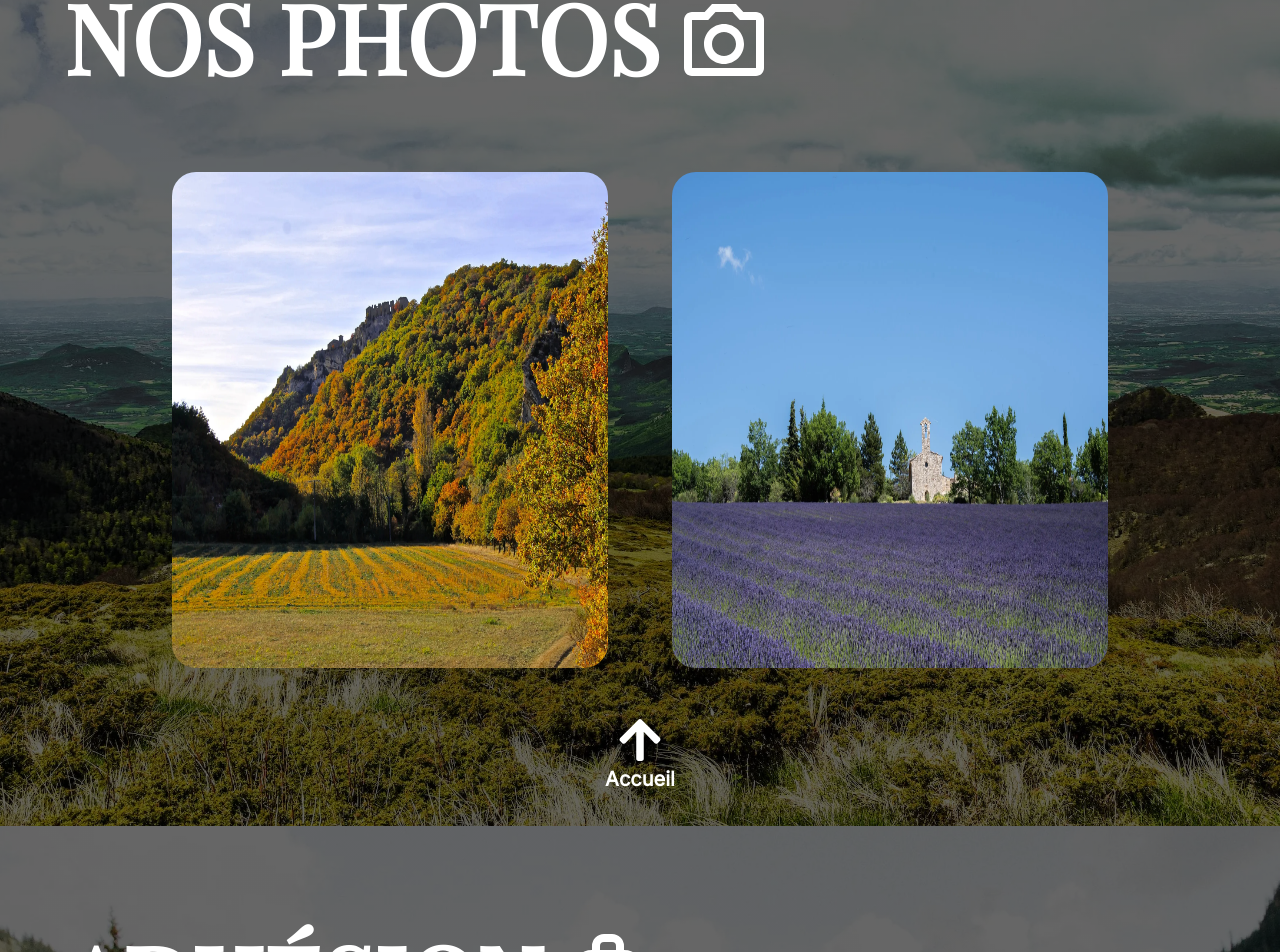
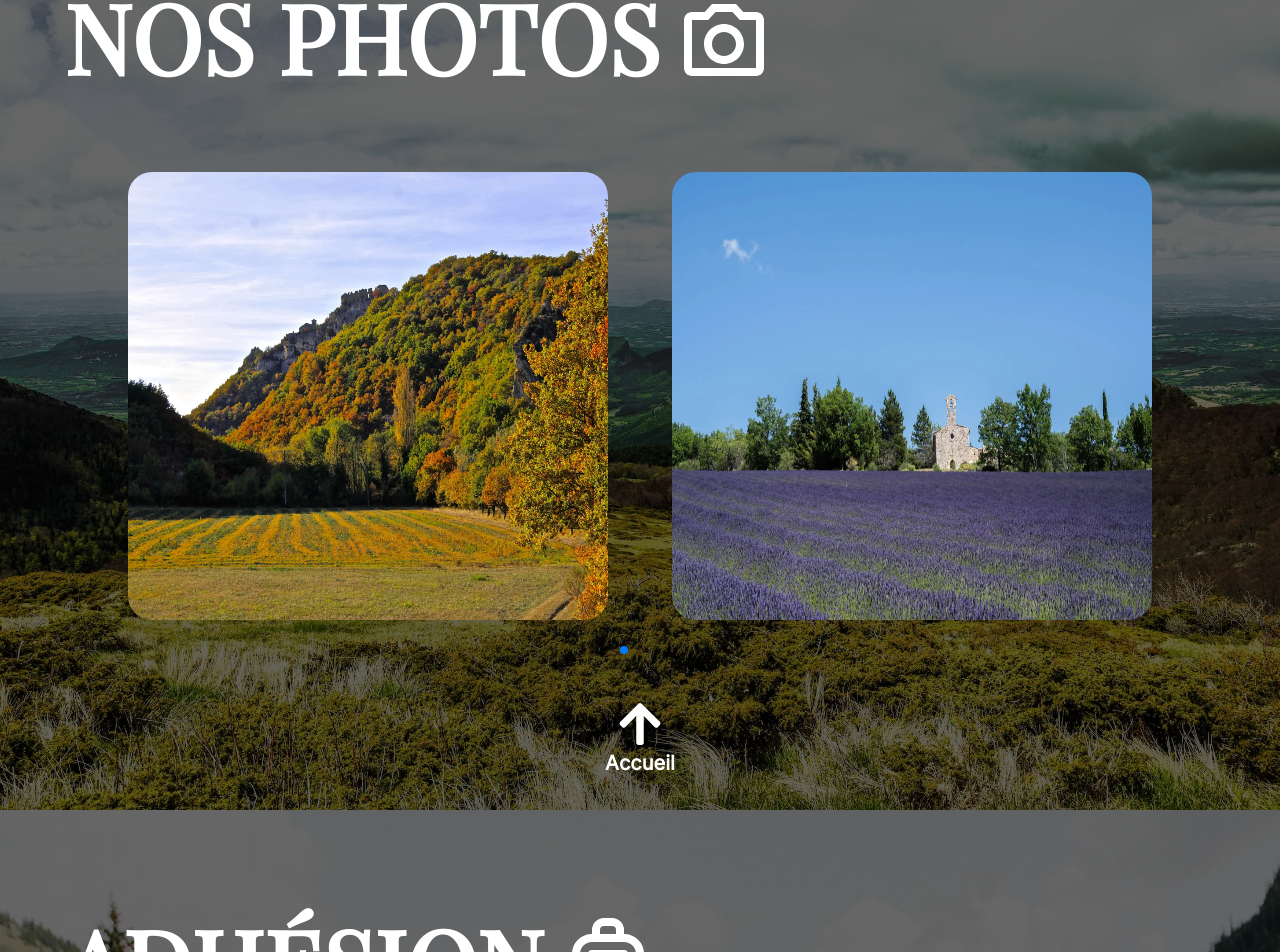
Before and after one commit to SebastienLaurentt/Galopins, a Vue app: page / in a window 1280 px wide. Shown: the part 3417-4369 px from the top of the page. Built offline with nearby package versions, Linux system fonts and the light colour scheme.

Commit message:
add pagination swiper

```diff
--- a/package.json
+++ b/package.json
@@ -14,7 +14,7 @@
     "react-dom": "^18.2.0",
     "react-icons": "^4.11.0",
     "react-scroll": "^1.8.9",
-    "swiper": "^10.2.0",
+    "swiper": "^10.3.0",
     "vue": "^3.2.36"
   },
   "devDependencies": {
--- a/src/components/Card.tsx
+++ b/src/components/Card.tsx
@@ -8,11 +8,11 @@ interface CardProps {
 
 function Card({ mainImage, onZoomClick }: CardProps) {
   return (
-    <div className="">
+    <div className="mb-8">
       <img
         src={mainImage}
         alt=""
-        className="rounded-3xl transition-all duration-400 hover:md:scale-[1.04] h-[12rem] md:h-[24rem] xl:h-[31rem] mx-auto cursor-pointer"
+        className="rounded-3xl transition-all duration-400 hover:md:scale-[1.04] h-[12rem] md:h-[24rem] xl:h-[28rem] mx-auto cursor-pointer"
         onClick={() => onZoomClick(mainImage)}
       />
     </div>
--- a/src/components/Carousel.tsx
+++ b/src/components/Carousel.tsx
@@ -1,10 +1,8 @@
-// Import Swiper React components
 import { Swiper } from 'swiper/react';
-// import Swiper from 'swiper/bundle';
+import { Pagination } from 'swiper/modules';
 
-// Import Swiper styles
 import 'swiper/css';
-import 'swiper/css/pagination'; // Add this line to import pagination styles
+import 'swiper/css/pagination';
 
 interface CarouselProps {
   children: React.ReactNode;
@@ -13,14 +11,7 @@ interface CarouselProps {
 function Carousel({ children }: CarouselProps) {
   return (
     <Swiper
-    // style={{
-    //   "--swiper-pagination-bullet-width": "16px",
-    //   "--swiper-pagination-bullet-height": "8px",
-    //   "--swiper-pagination-bullet-border-radius": "30%",
-    //   "--swiper-pagination-color": "#22d3ee",
-    //   "--swiper-pagination-bullet-size": "8px",
-    //   "--swiper-pagination-bullet-horizontal-gap": "6px"
-    // }}
+      modules={[ Pagination ]}
       slidesPerView={1}
       spaceBetween={16}
       loop={false}
@@ -32,7 +23,7 @@ function Carousel({ children }: CarouselProps) {
         1024: { slidesPerView: 2.0, spaceBetween: 16 },
         1280: { slidesPerView: 2.0, spaceBetween: 32 },
       }}
-      className="mySwiper mb-2 xl:mb-4 w-11/12 pb-18"
+      className="mb-4"
     >
       {children}
     </Swiper>
```
Also changed, not shown: 1 other file (tests, documents, lock files or other folders).
